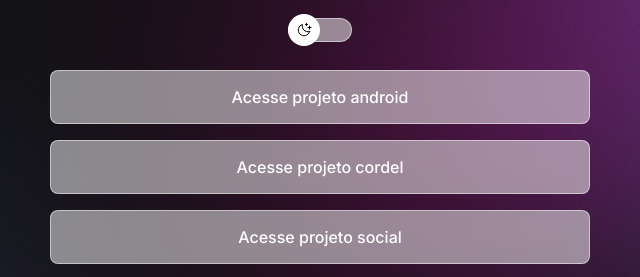
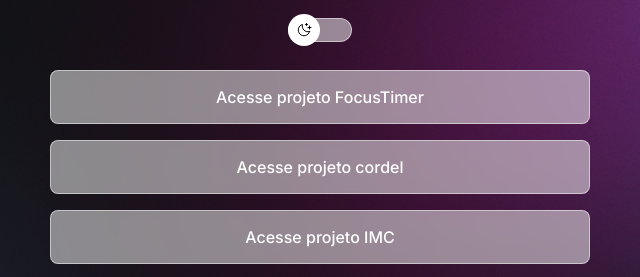
Before and after one commit to ivanrods/dev-links, a plain HTML site: page index.html in a window 1280 px wide. Shown: the part 238-515 px from the top of the page, 320-960 px from the left. Drawn offline with nearby package versions, Linux system fonts and the light colour scheme.

Commit message:
Atualizando links

```diff
--- a/index.html
+++ b/index.html
@@ -29,13 +29,13 @@
         <div>
             <ul>
                 <li>
-                    <a href="https://ivanrods.github.io/projeto-android/" target="_blank">Acesse projeto android</a>
+                    <a href="https://ivanrods.github.io/FocusTimer/" target="_blank">Acesse projeto FocusTimer</a>
                 </li>
                 <li>
                     <a href="https://ivanrods.github.io/projeto-cordel/" target="_blank">Acesse projeto cordel</a>
                 </li>
                 <li>
-                    <a href="https://ivanrods.github.io/projeto-social/" target="_blank">Acesse projeto social</a>
+                    <a href="https://ivanrods.github.io/IMC/" target="_blank">Acesse projeto IMC</a>
                 </li>
                 <li>
                     <a href="https://ivanrods.github.io/projeto-login/" target="_blank">Acesse projeto login</a>
@@ -52,7 +52,7 @@
             <a href="https://www.youtube.com/channel/UCxazfPt7uzM05nJm93yJSog" target="_blank">
                 <ion-icon name="logo-youtube"></ion-icon>
             </a>
-            <a href="#" target="_blank">
+            <a href="https://www.linkedin.com/in/ivanrods/" target="_blank">
                 <ion-icon name="logo-linkedin"></ion-icon>
             </a>
         </div>
```
